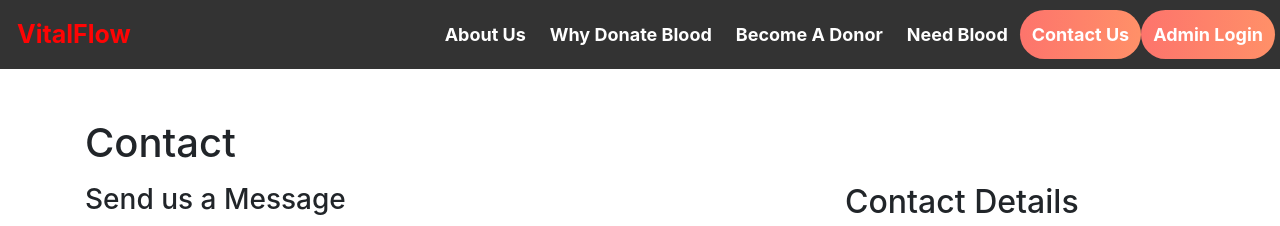
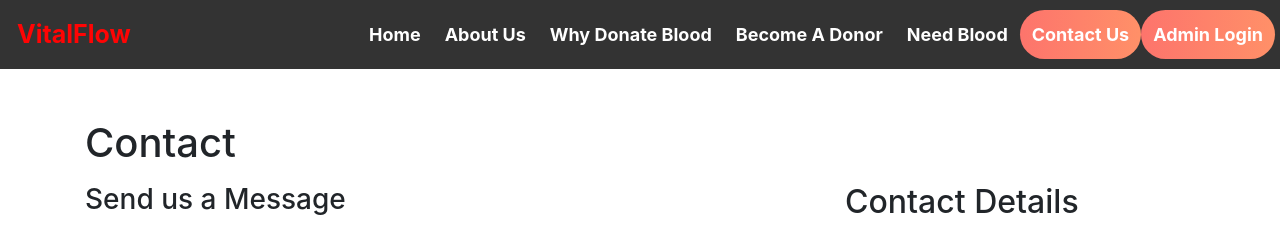
Before and after one commit to akshay310/VitalFlow, a PHP site: page /VitalFlow/contact_us.php in a window 1280 px wide. Shown: the top 226 px of the page. Run offline with PHP 8.4, Linux system fonts and the light colour scheme; data that the repository does not hold is empty.

Commit message:
Update header.php

```diff
--- a/header.php
+++ b/header.php
@@ -75,6 +75,7 @@ a.logo2{
   <div class="header">
     <a href="home.php" class="logo"<?php if($active=='home') echo "class='logo2'"; ?>>VitalFlow </a>
     <div class="header-right">
+    <a href="home.php" <?php if($active=='home') echo "class='act'"; ?>>Home </a>
     <a href="aboutus.php"  <?php if($active=='about') echo "class='act'"; ?> >About Us</a>
     <a href="whydonateblood.php"  <?php if($active=='why') echo "class='act'"; ?>>Why Donate Blood</a>
       <a href="terms.php"  <?php if($active=='donate') echo "class='act'"; ?>>Become A Donor</a>
```
